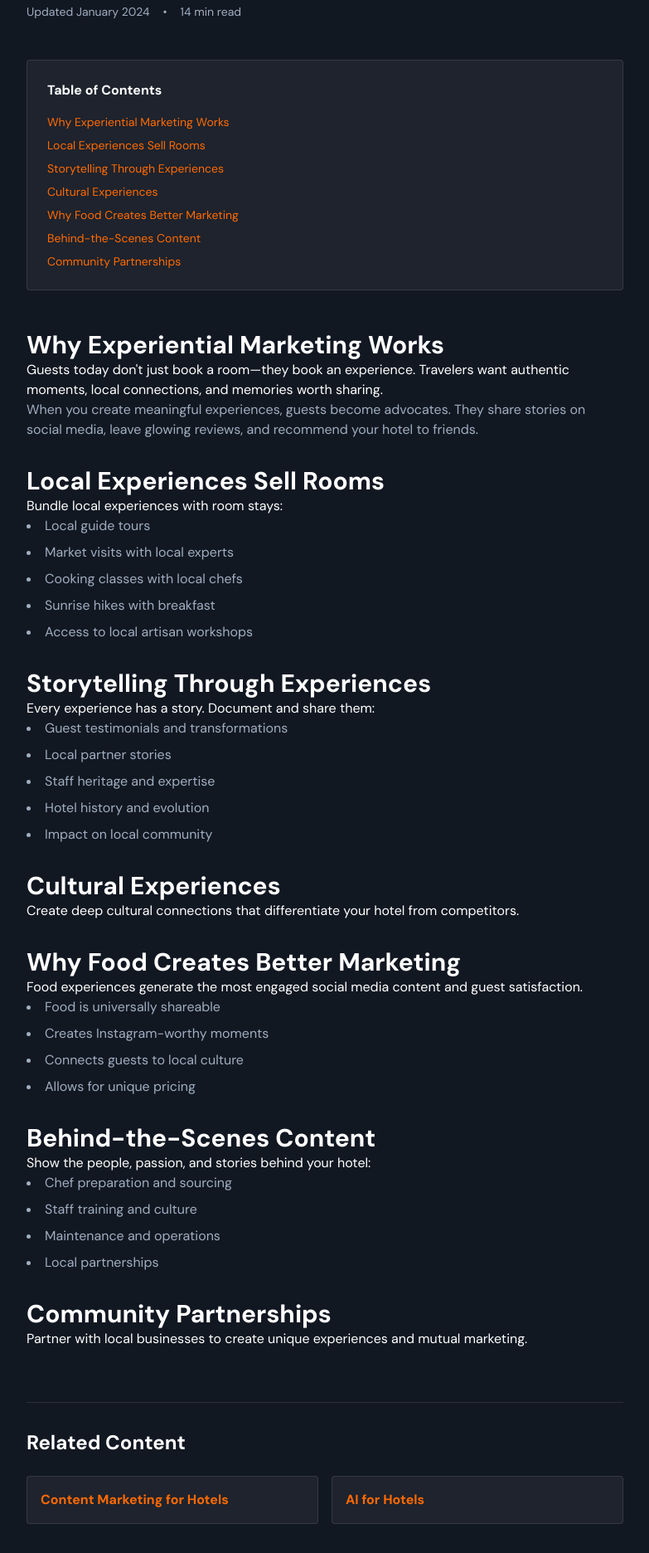
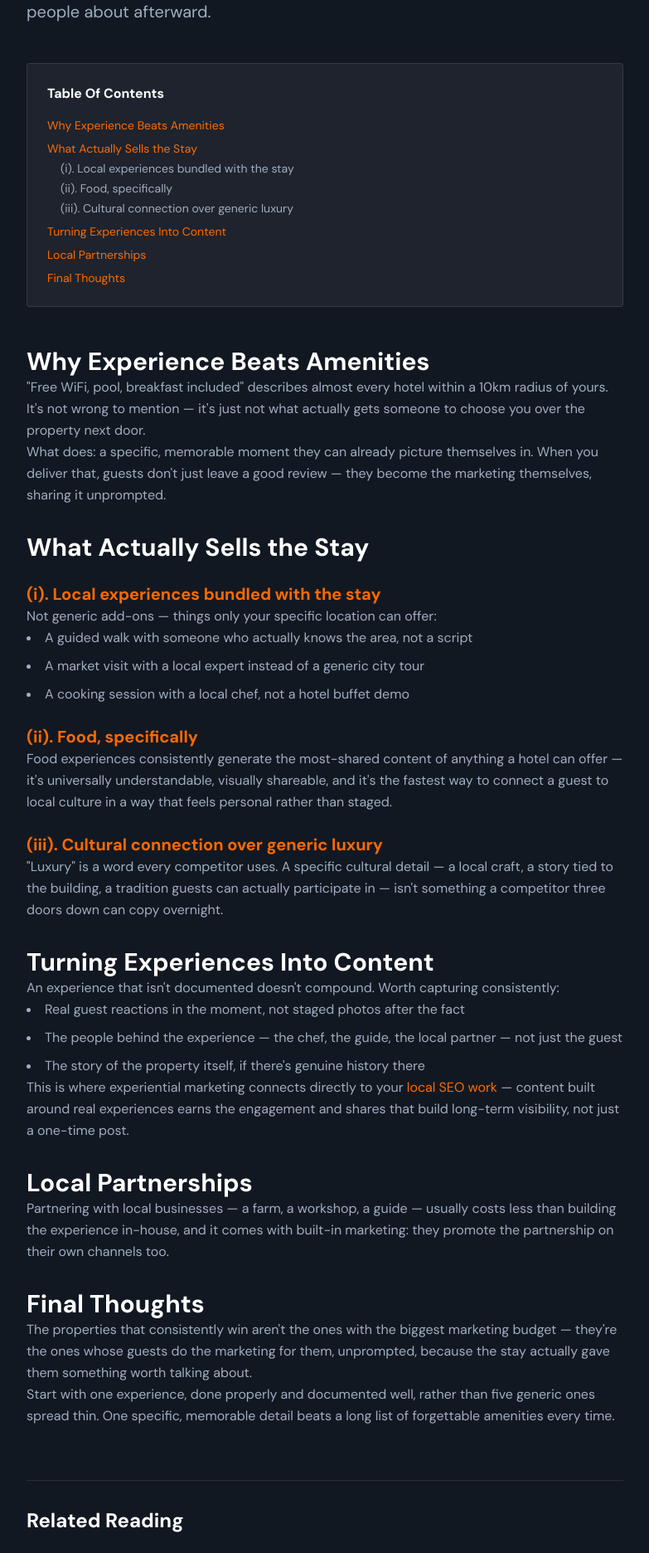
Before and after one commit to JoMogere/v0-local-experience-consulting, a Next.js app: page /blog/experiential-marketing-hotels in a window 1280 px wide. Shown: the part 440-2312 px from the top of the page at 83% size, without its empty margins (248-1031 px from the left). Before the commit the page ends 2277 px from the top, so only its background shows below. Built offline with nearby package versions, Linux system fonts and the light colour scheme.

Commit message:
Rewrite all blog category pages in consistent voice: TOC, roman-numeral breakdowns, concrete examples, internal links

```diff
--- a/app/blog/experiential-marketing-hotels/page.tsx
+++ b/app/blog/experiential-marketing-hotels/page.tsx
@@ -1,8 +1,9 @@
 import { Metadata } from 'next'
+import Link from 'next/link'
 
 export const metadata: Metadata = {
-  title: 'Experiential Marketing for Hotels | BookedUp Africa',
-  description: 'Create memorable guest experiences that drive bookings, loyalty, and word-of-mouth marketing.',
+  title: 'Experiential Marketing for Hotels: Turning Stays Into Stories | BookedUp Africa',
+  description: 'Why amenity lists stop working and experience-driven marketing takes over — local partnerships, storytelling, and what makes content actually get shared.',
   keywords: 'experiential marketing hotels, guest experiences, hotel storytelling, destination marketing',
 }
 
@@ -10,104 +11,116 @@ export default function ExperientialPillar() {
   return (
     <article className="min-h-screen bg-navy-deep text-white pt-24">
       <div className="max-w-3xl mx-auto px-4 md:px-6">
-        <div className="text-sm text-text-gray mb-8"><a href="/blog" className="hover:text-orange-500">Blog</a> / Experiential Marketing</div>
+        <div className="text-sm text-text-gray mb-8"><Link href="/blog" className="hover:text-orange-500">Blog</Link> / Experiential Marketing</div>
         <header className="mb-12">
-          <h1 className="text-4xl md:text-5xl font-bold mb-6">Experiential Marketing for Hotels</h1>
-          <p className="text-xl text-text-gray mb-6">Transform guest experiences into powerful marketing that drives loyalty and bookings.</p>
-          <div className="flex gap-4 text-sm text-text-gray">
-            <span>Updated January 2024</span>
-            <span>•</span>
-            <span>14 min read</span>
-          </div>
+          <h1 className="text-4xl md:text-5xl font-bold mb-6">Experiential Marketing for Hotels: Turning Stays Into Stories</h1>
+          <p className="text-xl text-text-gray mb-6">
+            Guests aren't booking a room anymore. They're booking whatever they'll tell people about afterward.
+          </p>
         </header>
 
         <nav className="bg-white/5 border border-white/10 rounded-lg p-6 mb-12">
-          <h3 className="font-bold mb-4">Table of Contents</h3>
-          <ul className="space-y-2 text-sm">
-            <li><a href="#why" className="text-orange-500 hover:text-orange-400">Why Experiential Marketing Works</a></li>
-            <li><a href="#local" className="text-orange-500 hover:text-orange-400">Local Experiences Sell Rooms</a></li>
-            <li><a href="#storytelling" className="text-orange-500 hover:text-orange-400">Storytelling Through Experiences</a></li>
-            <li><a href="#culture" className="text-orange-500 hover:text-orange-400">Cultural Experiences</a></li>
-            <li><a href="#food" className="text-orange-500 hover:text-orange-400">Why Food Creates Better Marketing</a></li>
-            <li><a href="#behind" className="text-orange-500 hover:text-orange-400">Behind-the-Scenes Content</a></li>
-            <li><a href="#community" className="text-orange-500 hover:text-orange-400">Community Partnerships</a></li>
+          <h2 className="font-bold mb-4">Table Of Contents</h2>
+          <ul className="space-y-2 text-sm text-text-gray">
+            <li><Link href="#why" className="text-orange-500 hover:text-orange-400">Why Experience Beats Amenities</Link></li>
+            <li>
+              <Link href="#what-works" className="text-orange-500 hover:text-orange-400">What Actually Sells the Stay</Link>
+              <ul className="ml-4 mt-1 space-y-1">
+                <li>(i). Local experiences bundled with the stay</li>
+                <li>(ii). Food, specifically</li>
+                <li>(iii). Cultural connection over generic luxury</li>
+              </ul>
+            </li>
+            <li><Link href="#storytelling" className="text-orange-500 hover:text-orange-400">Turning Experiences Into Content</Link></li>
+            <li><Link href="#partnerships" className="text-orange-500 hover:text-orange-400">Local Partnerships</Link></li>
+            <li><Link href="#final-thoughts" className="text-orange-500 hover:text-orange-400">Final Thoughts</Link></li>
           </ul>
         </nav>
 
-        <section className="prose prose-invert max-w-none space-y-8">
+        <section className="prose prose-invert max-w-none space-y-8 text-text-gray leading-relaxed">
           <div id="why">
-            <h2 className="text-3xl font-bold">Why Experiential Marketing Works</h2>
-            <p>Guests today don't just book a room—they book an experience. Travelers want authentic moments, local connections, and memories worth sharing.</p>
-            <p className="text-text-gray">When you create meaningful experiences, guests become advocates. They share stories on social media, leave glowing reviews, and recommend your hotel to friends.</p>
+            <h2 className="text-3xl font-bold text-white">Why Experience Beats Amenities</h2>
+            <p>
+              "Free WiFi, pool, breakfast included" describes almost every hotel within a 10km radius of yours. It's not wrong to mention — it's just not what actually gets someone to choose you over the property next door.
+            </p>
+            <p>
+              What does: a specific, memorable moment they can already picture themselves in. When you deliver that, guests don't just leave a good review — they become the marketing themselves, sharing it unprompted.
+            </p>
           </div>
 
-          <div id="local">
-            <h2 className="text-3xl font-bold">Local Experiences Sell Rooms</h2>
-            <p>Bundle local experiences with room stays:</p>
-            <ul className="list-disc list-inside space-y-2 text-text-gray">
-              <li>Local guide tours</li>
-              <li>Market visits with local experts</li>
-              <li>Cooking classes with local chefs</li>
-              <li>Sunrise hikes with breakfast</li>
-              <li>Access to local artisan workshops</li>
+          <div id="what-works">
+            <h2 className="text-3xl font-bold text-white">What Actually Sells the Stay</h2>
+
+            <h3 className="text-xl font-bold text-orange-500 mt-6">(i). Local experiences bundled with the stay</h3>
+            <p>Not generic add-ons — things only your specific location can offer:</p>
+            <ul className="list-disc list-inside space-y-2">
+              <li>A guided walk with someone who actually knows the area, not a script</li>
+              <li>A market visit with a local expert instead of a generic city tour</li>
+              <li>A cooking session with a local chef, not a hotel buffet demo</li>
             </ul>
+
+            <h3 className="text-xl font-bold text-orange-500 mt-6">(ii). Food, specifically</h3>
+            <p>
+              Food experiences consistently generate the most-shared content of anything a hotel can offer — it's universally understandable, visually shareable, and it's the fastest way to connect a guest to local culture in a way that feels personal rather than staged.
+            </p>
+
+            <h3 className="text-xl font-bold text-orange-500 mt-6">(iii). Cultural connection over generic luxury</h3>
+            <p>
+              "Luxury" is a word every competitor uses. A specific cultural detail — a local craft, a story tied to the building, a tradition guests can actually participate in — isn't something a competitor three doors down can copy overnight.
+            </p>
           </div>
 
           <div id="storytelling">
-            <h2 className="text-3xl font-bold">Storytelling Through Experiences</h2>
-            <p>Every experience has a story. Document and share them:</p>
-            <ul className="list-disc list-inside space-y-2 text-text-gray">
-              <li>Guest testimonials and transformations</li>
-              <li>Local partner stories</li>
-              <li>Staff heritage and expertise</li>
-              <li>Hotel history and evolution</li>
-              <li>Impact on local community</li>
+            <h2 className="text-3xl font-bold text-white">Turning Experiences Into Content</h2>
+            <p>An experience that isn't documented doesn't compound. Worth capturing consistently:</p>
+            <ul className="list-disc list-inside space-y-2">
+              <li>Real guest reactions in the moment, not staged photos after the fact</li>
+              <li>The people behind the experience — the chef, the guide, the local partner — not just the guest</li>
+              <li>The story of the property itself, if there's genuine history there</li>
             </ul>
+            <p>
+              This is where experiential marketing connects directly to your{' '}
+              <Link href="/pillar/local-seo-hotels" className="text-orange-500 hover:text-orange-400">local SEO work</Link>{' '}
+              — content built around real experiences earns the engagement and shares that build long-term visibility, not just a one-time post.
+            </p>
           </div>
 
-          <div id="culture">
-            <h2 className="text-3xl font-bold">Cultural Experiences</h2>
-            <p>Create deep cultural connections that differentiate your hotel from competitors.</p>
+          <div id="partnerships">
+            <h2 className="text-3xl font-bold text-white">Local Partnerships</h2>
+            <p>
+              Partnering with local businesses — a farm, a workshop, a guide — usually costs less than building the experience in-house, and it comes with built-in marketing: they promote the partnership on their own channels too.
+            </p>
           </div>
 
-          <div id="food">
-            <h2 className="text-3xl font-bold">Why Food Creates Better Marketing</h2>
-            <p>Food experiences generate the most engaged social media content and guest satisfaction.</p>
-            <ul className="list-disc list-inside space-y-2 text-text-gray">
-              <li>Food is universally shareable</li>
-              <li>Creates Instagram-worthy moments</li>
-              <li>Connects guests to local culture</li>
-              <li>Allows for unique pricing</li>
-            </ul>
-          </div>
-
-          <div id="behind">
-            <h2 className="text-3xl font-bold">Behind-the-Scenes Content</h2>
-            <p>Show the people, passion, and stories behind your hotel:</p>
-            <ul className="list-disc list-inside space-y-2 text-text-gray">
-              <li>Chef preparation and sourcing</li>
-              <li>Staff training and culture</li>
-              <li>Maintenance and operations</li>
-              <li>Local partnerships</li>
-            </ul>
-          </div>
-
-          <div id="community">
-            <h2 className="text-3xl font-bold">Community Partnerships</h2>
-            <p>Partner with local businesses to create unique experiences and mutual marketing.</p>
+          <div id="final-thoughts">
+            <h2 className="text-3xl font-bold text-white">Final Thoughts</h2>
+            <p>
+              The properties that consistently win aren't the ones with the biggest marketing budget — they're the ones whose guests do the marketing for them, unprompted, because the stay actually gave them something worth talking about.
+            </p>
+            <p>
+              Start with one experience, done properly and documented well, rather than five generic ones spread thin. One specific, memorable detail beats a long list of forgettable amenities every time.
+            </p>
           </div>
         </section>
 
         <section className="mt-16 pt-8 border-t border-white/10">
-          <h3 className="text-2xl font-bold mb-6">Related Content</h3>
+          <h2 className="text-2xl font-bold mb-6">Related Reading</h2>
           <div className="grid md:grid-cols-2 gap-4">
-            <a href="/blog/content-marketing-hotels" className="p-4 bg-white/5 border border-white/10 rounded hover:bg-white/10 transition-colors">
-              <h4 className="font-semibold text-orange-500">Content Marketing for Hotels</h4>
-            </a>
-            <a href="/blog/ai-for-hotels" className="p-4 bg-white/5 border border-white/10 rounded hover:bg-white/10 transition-colors">
-              <h4 className="font-semibold text-orange-500">AI for Hotels</h4>
-            </a>
+            <Link href="/blog/content-marketing-hotels" className="p-4 bg-white/5 border border-white/10 rounded hover:bg-white/10 transition-colors block">
+              <h3 className="font-semibold text-orange-500">Content Marketing for Hotels</h3>
+            </Link>
+            <Link href="/services/experiential-marketing" className="p-4 bg-white/5 border border-white/10 rounded hover:bg-white/10 transition-colors block">
+              <h3 className="font-semibold text-orange-500">Our Experiential Marketing Service</h3>
+            </Link>
           </div>
+        </section>
+
+        <section className="mt-16 p-8 bg-gradient-to-r from-orange-500/10 to-orange-500/5 border border-orange-500/30 rounded-lg text-center">
+          <h2 className="text-2xl font-bold mb-4">Ready to Build Your Story?</h2>
+          <p className="text-text-gray mb-6">Let's find the experience only your property can offer, and build the content around it.</p>
+          <Link href="/contact" className="inline-block px-8 py-3 bg-orange-500 hover:bg-orange-600 text-white font-bold rounded-sm transition-colors">
+            Get Your Free Audit
+          </Link>
         </section>
       </div>
     </article>
```
